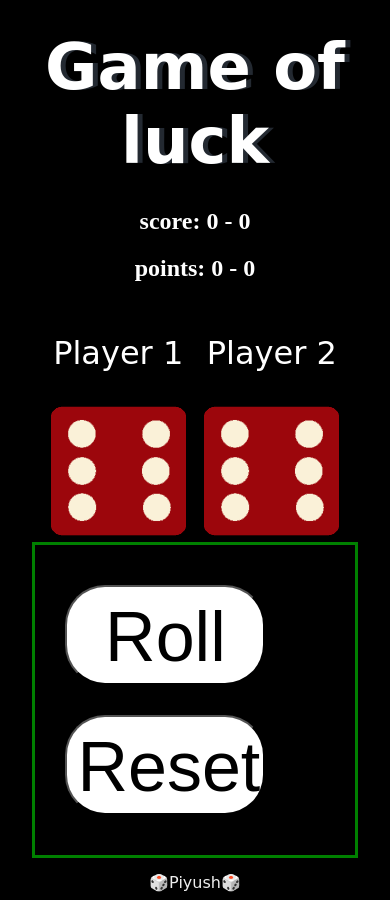
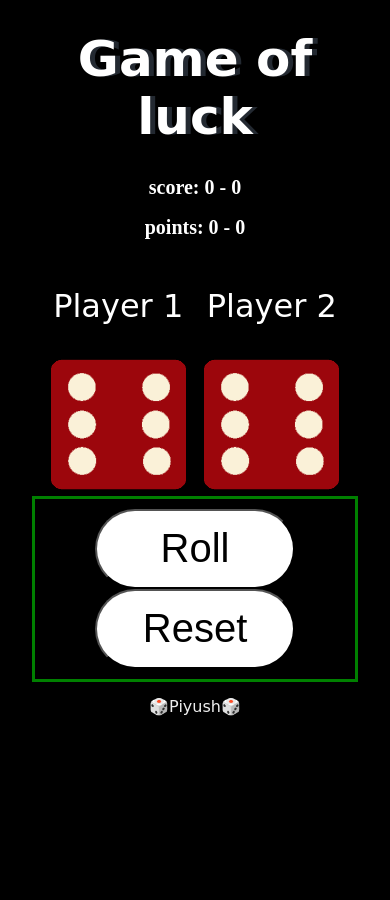
Before and after one commit to PiyushWadhawan/Dice-Game, a plain HTML site: page index.html in a window 390 px wide. After the commit the page ends 844 px from the top, so only its background shows below. Drawn offline with Linux system fonts and the light colour scheme.

Commit message:
commit no 17

```diff
--- a/css/styles.css
+++ b/css/styles.css
@@ -82,8 +82,11 @@ body
     }
     h1
     {
-      width: auto;
-      height: auto;
+      font-size: 50px;
+    }
+    h2
+    {
+      font-size: 20px;
     }
     .dice
     {
@@ -97,10 +100,11 @@ body
     .btn
     {
       width: 200px;
-      height: 100px;
-      font-size: 70px;
+      height: 80px;
+      font-size: 40px;
       border-radius: 40px;
       display: block;
+      margin: auto;
     }
     .roll1
     {
```
